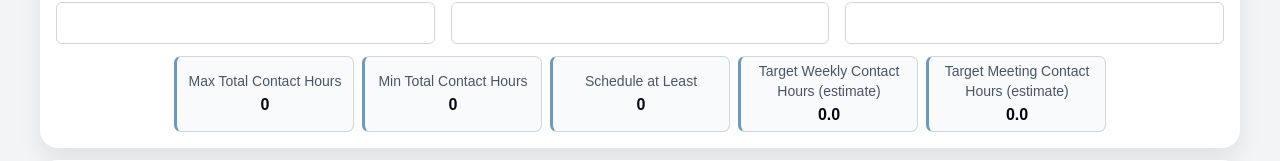
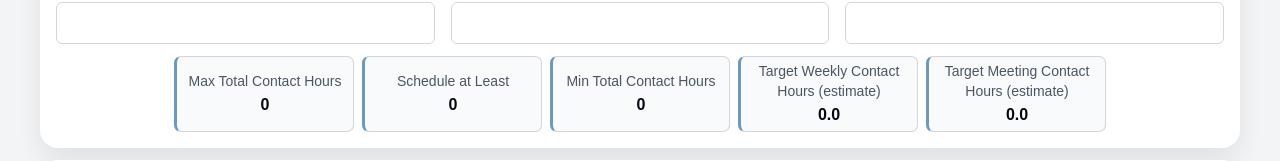
Before and after one commit to Kloe1979/hours-calculator, a React (Vite) app: page / in a window 1280 px wide. Shown: the part 195-356 px from the top of the page. Built offline with nearby package versions, Linux system fonts and the light colour scheme.

Commit message:
Reorder class target result cards

```diff
--- a/src/App.jsx
+++ b/src/App.jsx
@@ -122,8 +122,8 @@ export default function App() {
   }, 0);
   const classContactHours = round2(totalScheduledContactHours);
   const maxHours = catalogHours * 18;
+  const atLeastHours = catalogHours * 17;
   const minHours = catalogHours * 16;
-  const atLeastHours = (maxHours - minHours)/2 + minHours;
   const targetWeeklyContactHours =
     instructionalWeeks > 0
       ? maxHours / instructionalWeeks
--- a/src/components/Summary.jsx
+++ b/src/components/Summary.jsx
@@ -11,8 +11,8 @@ export default function Summary({
     <>
       <div className="mt-3 grid justify-center gap-2 [grid-template-columns:repeat(auto-fit,minmax(150px,180px))]">
         <ResultCard title="Max Total Contact Hours" value={maxHours} color="info"/>
+        <ResultCard title="Schedule at Least" value={atLeastHours} color="info"/>
         <ResultCard title="Min Total Contact Hours" value={minHours} color="info"/>
-        <ResultCard title="Schedule at Least" value={atLeastHours} color="info"/>
         <ResultCard
           title="Target Weekly Contact Hours (estimate)"
           value={targetWeeklyContactHours.toFixed(1)}
```
